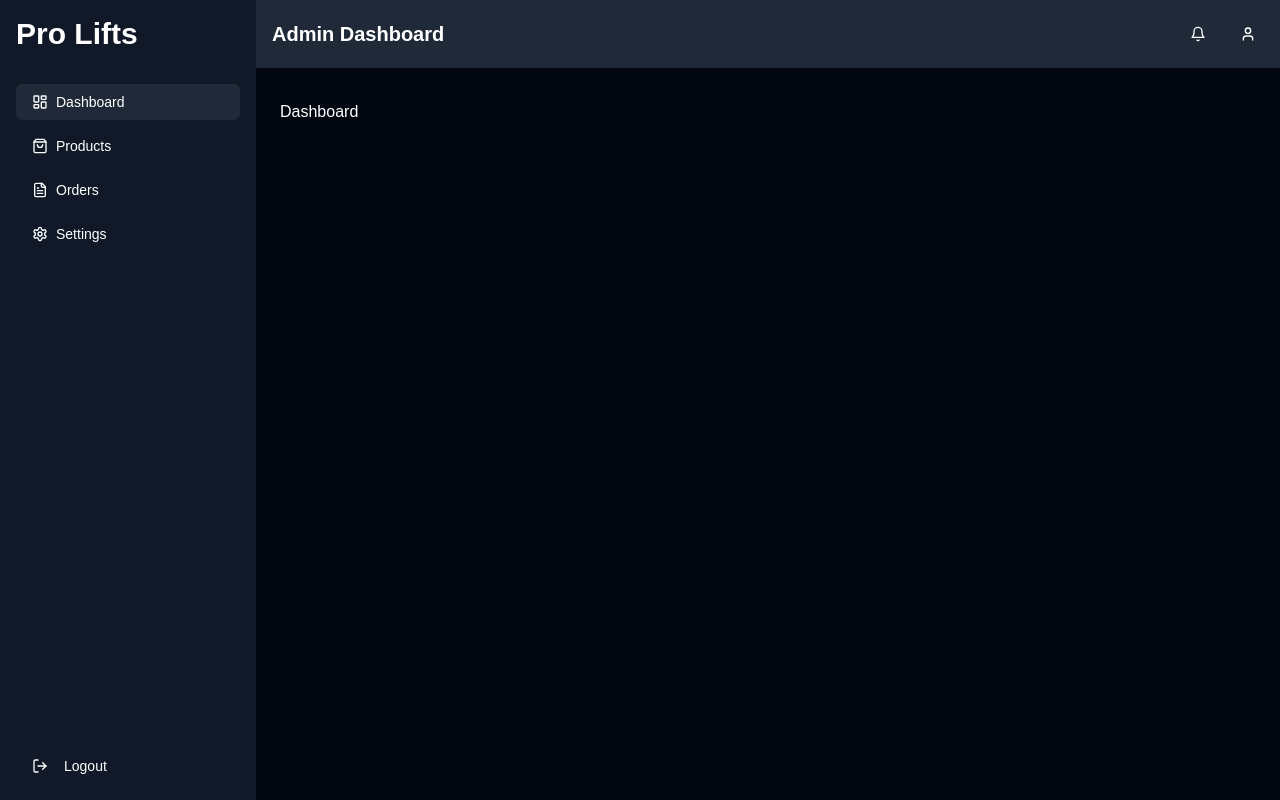
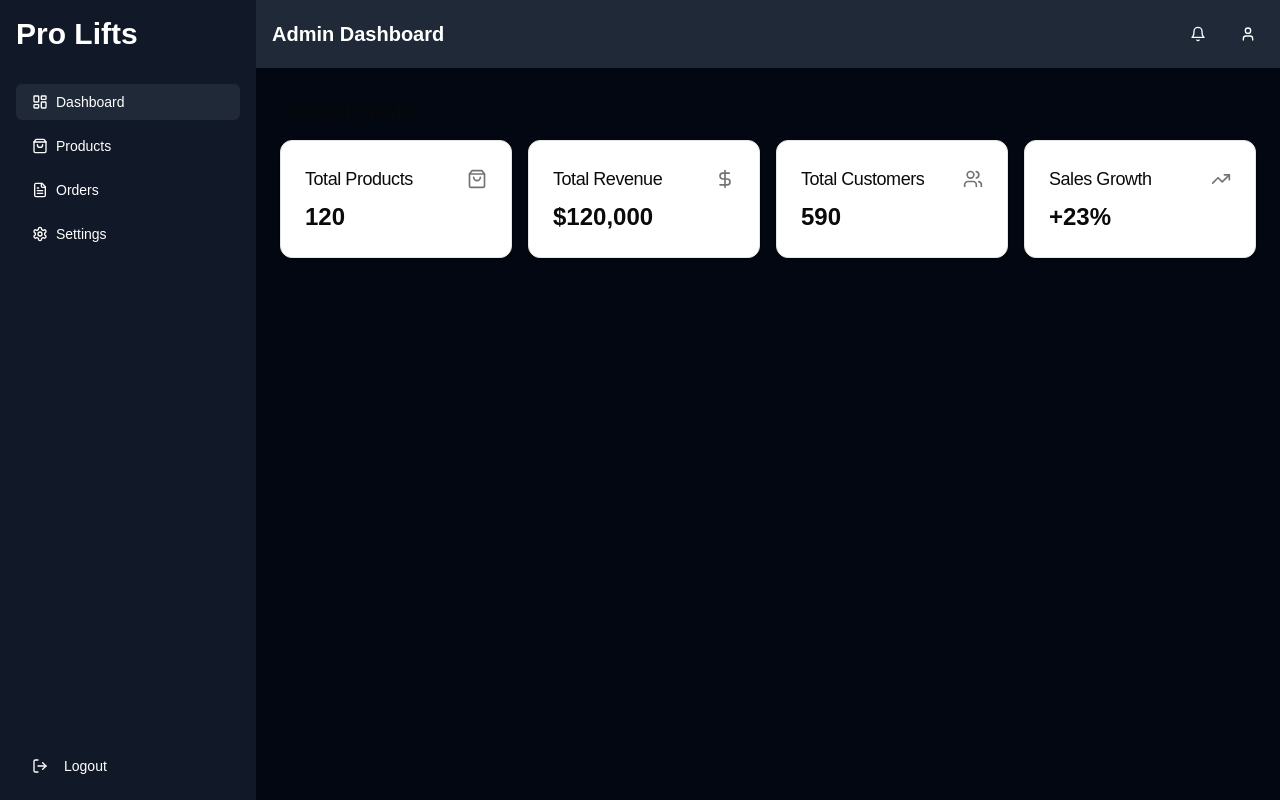
Before and after one commit to SAHIL-Sharma21/pro-Lift, a Next.js app: page /dashboard in a window 1280 px wide. Built offline with nearby package versions, Linux system fonts and the light colour scheme.

Commit message:
dahboard page and products dashboard

```diff
--- a/src/app/components/dashboard/ProductList.tsx
+++ b/src/app/components/dashboard/ProductList.tsx
@@ -22,7 +22,7 @@ const ProductList = () => {
   return (
     <>
       <div className='space-y-4'>
-        <h2 className='text-2xl font-bold'>Products</h2>
+        {/* <h2 className='text-2xl font-bold'>Products</h2> */}
         <Table>
           <TableHeader>
             <TableRow>
--- a/src/app/dashboard/(route)/orders/page.tsx
+++ b/src/app/dashboard/(route)/orders/page.tsx
@@ -1,9 +1,18 @@
 'use client'
 
+import { Table } from "@/components/ui/table"
+
 export default function OrdersPage() {
+
+    //making the useOder Hooks for using orders
+
     return (
-        <div>
-            <h1 className="text-white">Orders Page</h1>
+        <div className="space-y-4">
+            <h1 className="text-3xl font-bold">Orders</h1>
+            <Table>
+
+
+            </Table>
         </div>
     )
 }
--- a/src/app/dashboard/(route)/page.tsx
+++ b/src/app/dashboard/(route)/page.tsx
@@ -1,11 +1,62 @@
 'use client'
 
+import { Card, CardContent, CardHeader, CardTitle } from '@/components/ui/card'
+import { DollarSign, ShoppingBag, TrendingUp, User, Users } from 'lucide-react'
 import React from 'react'
 
 const page = () => {
   return (
-    <div>
-      <h2 className='text-white'>Dashboard</h2>
+    <div className='space-y-4'>
+      <h1>Dahboard Overview</h1>
+      <div className='grid gap-4 md:grid-cols-2 lg:grid-cols-4'>
+        <Card>
+          <CardHeader className='flex flex-row items-center justify-between space-y-0 pb-2'>
+            <CardTitle className='text-lg font-medium'>
+              Total Products
+            </CardTitle>
+            <ShoppingBag className='h-5 w-5 text-muted-foreground' />
+          </CardHeader>
+          <CardContent>
+            <div className='text-2xl font-bold'>120</div>
+          </CardContent>
+        </Card>
+
+        <Card>
+          <CardHeader className='flex flex-row items-center justify-between space-y-0 pb-2'>
+            <CardTitle className='text-lg font-medium'>
+              Total Revenue
+            </CardTitle>
+            <DollarSign className='h-5 w-5 text-muted-foreground' />
+          </CardHeader>
+          <CardContent>
+            <div className='text-2xl font-bold'>$120,000</div>
+          </CardContent>
+        </Card>
+
+        <Card>
+          <CardHeader className='flex flex-row items-center justify-between space-y-0 pb-2'>
+            <CardTitle className='text-lg font-medium'>
+              Total Customers
+            </CardTitle>
+            <Users className='h-5 w-5 text-muted-foreground' />
+          </CardHeader>
+          <CardContent>
+            <div className='text-2xl font-bold'>590</div>
+          </CardContent>
+        </Card>
+
+        <Card>
+          <CardHeader className='flex flex-row items-center justify-between space-y-0 pb-2'>
+            <CardTitle className='text-lg font-medium'>
+              Sales Growth
+            </CardTitle>
+            <TrendingUp className='h-5 w-5 text-muted-foreground' />
+          </CardHeader>
+          <CardContent>
+            <div className='text-2xl font-bold'>+23%</div>
+          </CardContent>
+        </Card>
+      </div>
     </div>
   )
 }
--- a/src/app/dashboard/(route)/products/page.tsx
+++ b/src/app/dashboard/(route)/products/page.tsx
@@ -1,9 +1,20 @@
 'use client'
+
+import { Button } from "@/components/ui/button"
+import Link from "next/link"
+import ProductList from '@/app/components/dashboard/ProductList';
+
 
 export default function ProductsPage() {
     return (
-        <div>
-            <h1 className="text-white">Products Page</h1>
+        <div className="space-y-4">
+            <div className="flex justify-between items-center">
+                <h1 className="text-3xl font-bold">Products</h1>
+                <Button asChild>
+                    <Link href="/dashboard/products/create">Add New Product</Link>
+                </Button>
+                <ProductList />
+            </div>
         </div>
     )
 }
--- a/src/app/products/page.tsx
+++ b/src/app/products/page.tsx
@@ -12,7 +12,7 @@ export default function ProductPage() {
   );
 
 useEffect(() => {
-    dispatch(fetchProducts());
+    dispatch(fetchProducts({limit: 10, page: 1}));
 }, [dispatch])
 
 //adding custom loader or designed page or showing loader to user
```
